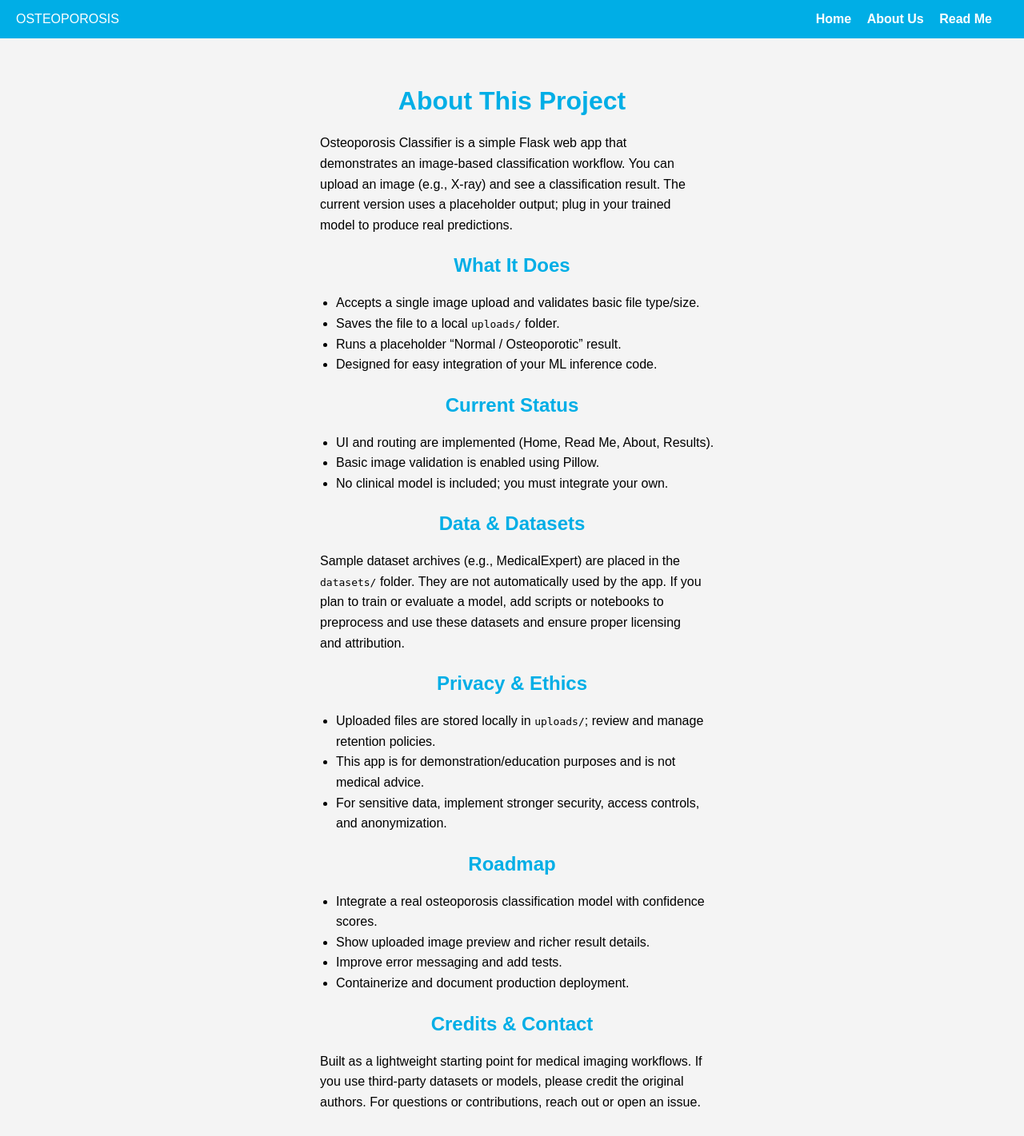
After one commit to thanmai-09/osteoporosis_classifier, a Flask app: page /about in a window 1280 px wide. The commit adds this page. Shown: the whole page at 80% size. Run offline with Flask 3, Linux system fonts and the light colour scheme.

Commit message:
Updated Flask app files and added project documents

```diff
--- a/app.py
+++ b/app.py
@@ -1,14 +1,17 @@
 
-from flask import Flask, render_template, request, redirect, url_for
+from flask import Flask, render_template, request, redirect, url_for, flash
 import os
+from PIL import Image
 from werkzeug.utils import secure_filename
 
 app = Flask(__name__)
+app.secret_key = os.environ.get('SECRET_KEY', 'dev-secret')
 
 # 👇 Place this block right after initializing app
 UPLOAD_PATH = os.path.join(app.root_path, 'uploads')
 os.makedirs(UPLOAD_PATH, exist_ok=True)
 app.config['UPLOAD_FOLDER'] = UPLOAD_PATH
+app.config['MAX_CONTENT_LENGTH'] = 5 * 1024 * 1024  # 5 MB
 
 # You can specify allowed extensions for security purposes
 ALLOWED_EXTENSIONS = {'png', 'jpg', 'jpeg', 'gif', 'bmp'}
@@ -27,87 +30,49 @@ def index():
 def read_me():
     return render_template('read_me.html')
 
+@app.route('/about')
+def about():
+    return render_template('about.html')
+
 @app.route('/result', methods=['GET', 'POST'])
 def result():
     if request.method == 'POST':
+        if 'file' not in request.files:
+            flash('No file part in the request. Please choose a file.')
+            return redirect(url_for('index'))
         uploaded_file = request.files['file']
+        if not uploaded_file or uploaded_file.filename == '':
+            flash('No file selected. Please choose an image file to upload.')
+            return redirect(url_for('index'))
         if uploaded_file and allowed_file(uploaded_file.filename):
             filename = secure_filename(uploaded_file.filename)
             file_path = os.path.join(app.config['UPLOAD_FOLDER'], filename)
             uploaded_file.save(file_path)
+            # Verify the image content (not just extension)
+            try:
+                with Image.open(file_path) as img:
+                    img.verify()
+            except Exception:
+                # Remove invalid file and return an error
+                try:
+                    os.remove(file_path)
+                except OSError:
+                    pass
+                flash('Invalid image file. Please upload a valid image.')
+                return redirect(url_for('index'))
 
             # Here you'd add your model prediction code
             prediction_result = "Normal / Osteoporotic"  # Placeholder
-            return render_template('result.html', result=prediction_result)
+            return render_template('results.html', result=prediction_result)
         else:
-            return "File type not allowed. Please upload an image file.", 400
+            flash('File type not allowed. Allowed: png, jpg, jpeg, gif, bmp. Max size 5 MB.')
+            return redirect(url_for('index'))
+    return redirect(url_for('index'))
+
+@app.errorhandler(413)
+def request_entity_too_large(e):
+    flash('File too large. Maximum allowed size is 5 MB.')
     return redirect(url_for('index'))
 
 if __name__ == '__main__':
     app.run(debug=True, host='0.0.0.0', port=5000)
-'''
-from flask import Flask, render_template, request, redirect, url_for
-import os
-import zipfile
-from werkzeug.utils import secure_filename
-
-app = Flask(__name__)
-
-# Set up upload path
-UPLOAD_PATH = os.path.join(app.root_path, 'uploads')
-os.makedirs(UPLOAD_PATH, exist_ok=True)
-app.config['UPLOAD_FOLDER'] = UPLOAD_PATH
-
-# Set up allowed file extensions
-ALLOWED_EXTENSIONS = {'png', 'jpg', 'jpeg', 'gif', 'bmp'}
-
-def allowed_file(filename):
-    return '.' in filename and filename.rsplit('.', 1)[1].lower() in ALLOWED_EXTENSIONS
-
-print(f"Uploads folder path: {UPLOAD_PATH}")
-
-# ✅ Unzip function to extract dataset zip files into dataset/images/
-def unzip_dataset():
-    zip_files = ['dataset/your_first_zip.zip', 'dataset/your_second_zip.zip']  # 🔁 Change to your actual zip names
-    extract_to = 'dataset/images/'
-    os.makedirs(extract_to, exist_ok=True)
-
-    for zip_path in zip_files:
-        if os.path.exists(zip_path):
-            with zipfile.ZipFile(zip_path, 'r') as zip_ref:
-                print(f"Extracting {zip_path}...")
-                zip_ref.extractall(extract_to)
-        else:
-            print(f"{zip_path} not found. Skipping.")
-
-# Call unzip function once when the app starts
-unzip_dataset()
-
-# Routes
-@app.route('/')
-def index():
-    return render_template('index.html')
-
-@app.route('/read_me')
-def read_me():
-    return render_template('read_me.html')
-
-@app.route('/result', methods=['GET', 'POST'])
-def result():
-    if request.method == 'POST':
-        uploaded_file = request.files['file']
-        if uploaded_file and allowed_file(uploaded_file.filename):
-            filename = secure_filename(uploaded_file.filename)
-            file_path = os.path.join(app.config['UPLOAD_FOLDER'], filename)
-            uploaded_file.save(file_path)
-
-            # Placeholder for model prediction
-            prediction_result = "Normal / Osteoporotic"
-            return render_template('result.html', result=prediction_result)
-        else:
-            return "File type not allowed. Please upload an image file.", 400
-    return redirect(url_for('index'))
-
-if __name__ == '__main__':
-    app.run(debug=True, host='0.0.0.0', port=5000)
-'''
--- /dev/null
+++ b/requirements.txt
@@ -0,0 +1,3 @@
+Flask
+Werkzeug
+Pillow
--- a/static/styles.css
+++ b/static/styles.css
@@ -35,6 +35,13 @@ h1 {
     margin-top: 40px;
 }
 
+/* Content Container */
+.content {
+    max-width: 800px;
+    margin: 0 auto;
+    padding: 20px 16px;
+}
+
 /* Description */
 .description {
     font-size: 18px;
--- /dev/null
+++ b/templates/about.html
@@ -0,0 +1,76 @@
+<!DOCTYPE html>
+<html lang="en">
+<head>
+    <meta charset="UTF-8">
+    <meta name="viewport" content="width=device-width, initial-scale=1.0">
+    <title>About</title>
+    <link rel="stylesheet" href="{{ url_for('static', filename='styles.css') }}">
+    <style>
+        .content p, .content ul { width: 60%; margin: 10px auto; line-height: 1.6; text-align: left; }
+        .content h2 { color: #00aee6; margin-top: 24px; }
+    </style>
+</head>
+<body>
+    <div class="header">
+        <div class="title">OSTEOPOROSIS</div>
+        <div class="nav">
+            <a href="{{ url_for('index') }}">Home</a>
+            <a href="{{ url_for('about') }}">About Us</a>
+            <a href="{{ url_for('read_me') }}">Read Me</a>
+        </div>
+    </div>
+
+    <div class="content">
+        <h1>About This Project</h1>
+        <p>
+            Osteoporosis Classifier is a simple Flask web app that demonstrates an image-based
+            classification workflow. You can upload an image (e.g., X-ray) and see a classification
+            result. The current version uses a placeholder output; plug in your trained model to
+            produce real predictions.
+        </p>
+
+        <h2>What It Does</h2>
+        <ul>
+            <li>Accepts a single image upload and validates basic file type/size.</li>
+            <li>Saves the file to a local <code>uploads/</code> folder.</li>
+            <li>Runs a placeholder “Normal / Osteoporotic” result.</li>
+            <li>Designed for easy integration of your ML inference code.</li>
+        </ul>
+
+        <h2>Current Status</h2>
+        <ul>
+            <li>UI and routing are implemented (Home, Read Me, About, Results).</li>
+            <li>Basic image validation is enabled using Pillow.</li>
+            <li>No clinical model is included; you must integrate your own.</li>
+        </ul>
+
+        <h2>Data & Datasets</h2>
+        <p>
+            Sample dataset archives (e.g., MedicalExpert) are placed in the <code>datasets/</code> folder.
+            They are not automatically used by the app. If you plan to train or evaluate a model,
+            add scripts or notebooks to preprocess and use these datasets and ensure proper licensing and attribution.
+        </p>
+
+        <h2>Privacy & Ethics</h2>
+        <ul>
+            <li>Uploaded files are stored locally in <code>uploads/</code>; review and manage retention policies.</li>
+            <li>This app is for demonstration/education purposes and is not medical advice.</li>
+            <li>For sensitive data, implement stronger security, access controls, and anonymization.</li>
+        </ul>
+
+        <h2>Roadmap</h2>
+        <ul>
+            <li>Integrate a real osteoporosis classification model with confidence scores.</li>
+            <li>Show uploaded image preview and richer result details.</li>
+            <li>Improve error messaging and add tests.</li>
+            <li>Containerize and document production deployment.</li>
+        </ul>
+
+        <h2>Credits & Contact</h2>
+        <p>
+            Built as a lightweight starting point for medical imaging workflows. If you use third-party datasets or models,
+            please credit the original authors. For questions or contributions, reach out or open an issue.
+        </p>
+    </div>
+</body>
+</html>
--- a/templates/results.html
+++ b/templates/results.html
@@ -10,7 +10,7 @@
         <div class="title">OSTEOPOROSIS</div>
         <div class="nav">
             <a href="{{ url_for('index') }}">Home</a>
-            <a href="#">About Us</a>
+            <a href="{{ url_for('about') }}">About Us</a>
             <a href="{{ url_for('read_me') }}">Read Me</a>
         </div>
     </div>
```
Also changed, not shown: other parts of static/styles.css (+32 -2 lines), templates/index.html (+13 -2 lines), README.md (added), 1 other file.
